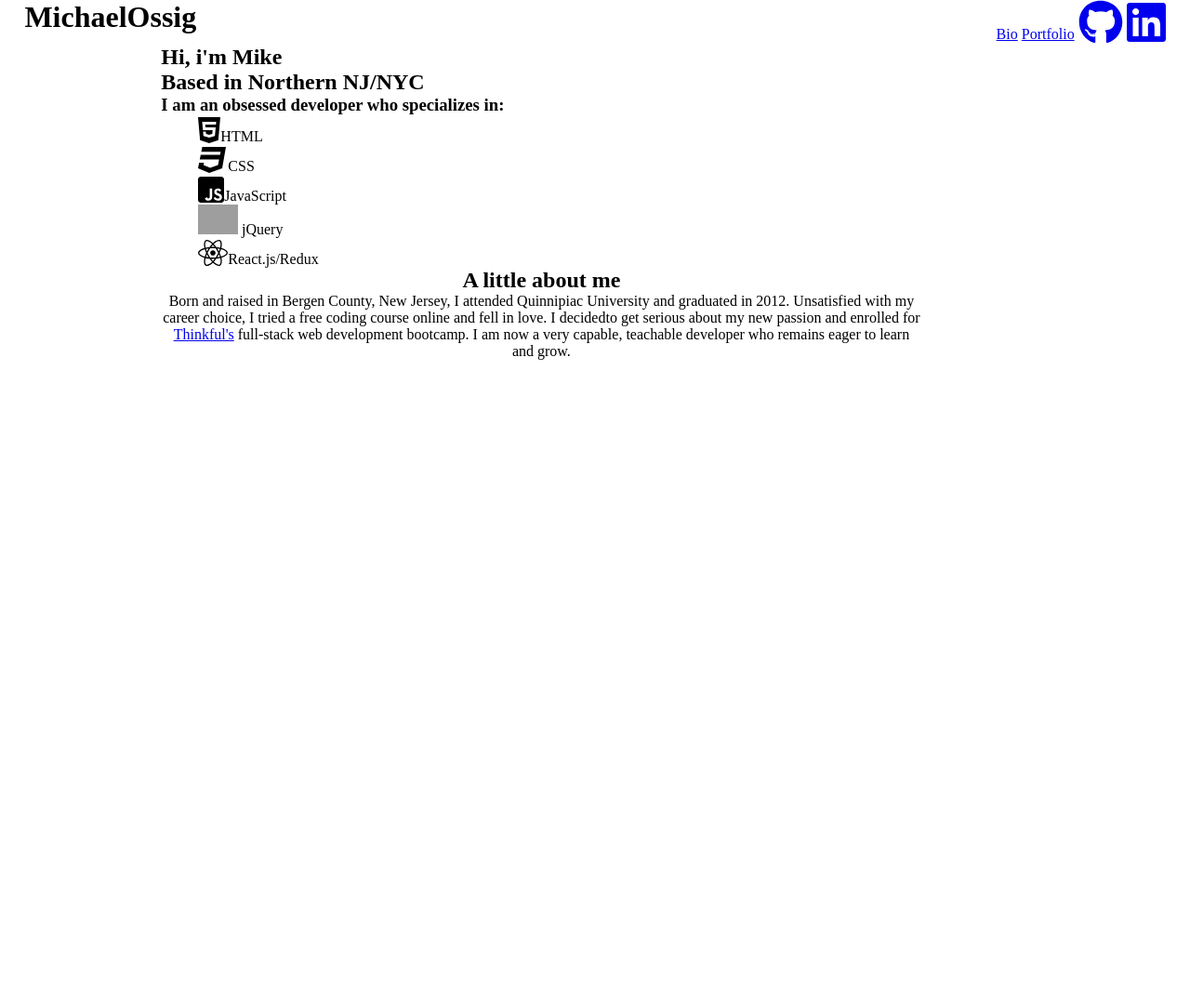
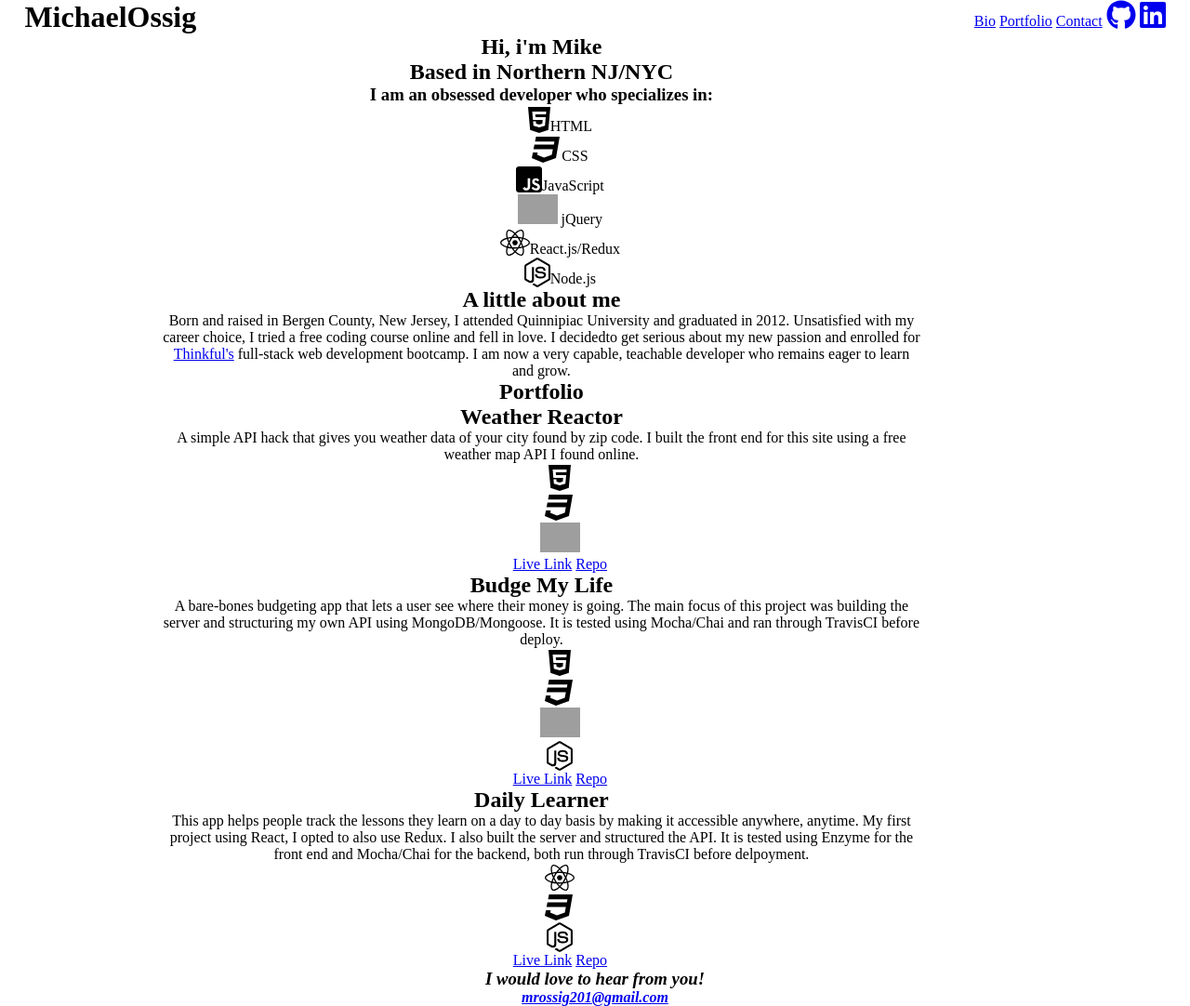
Before and after one commit to ossiggy/portfolio, a plain HTML site: page index.html in a window 1280 px wide. Shown: the whole page at 93% size. Before the commit the page ends 800 px from the top, so only its background shows below. Drawn offline with Linux system fonts and the light colour scheme; grey boxes are pictures that could not be loaded.

Commit message:
added contact section, wireframe complete

```diff
--- a/css/main.css
+++ b/css/main.css
@@ -3,7 +3,7 @@
   margin: 0;
 }
 
-#bio{
+#intro, #bio, #portfolio, #contact{
   text-align: center;
 }
 
@@ -14,3 +14,7 @@ li{
 #jquery{
   height: 32px;
 }
+
+.jquery-tech{
+  height: 32px;
+}
--- a/index.html
+++ b/index.html
@@ -18,8 +18,9 @@
       <nav class="nav-bar col-6">
         <a href="#bio">Bio</a>
         <a href="#portfolio">Portfolio</a>
-        <a target="_blank" href="https://github.com/ossiggy"><i class="fab fa-github fa-3x"></i></a>
-        <a target="_blank" href="https://linkedin.com/in/michael-ossig"><i class="fab fa-linkedin fa-3x"></i></a>
+        <a href="#contact">Contact</a>
+        <a target="_blank" href="https://github.com/ossiggy"><i class="fab fa-github fa-2x"></i></a>
+        <a target="_blank" href="https://linkedin.com/in/michael-ossig"><i class="fab fa-linkedin fa-2x"></i></a>
       </nav>
     </header>
 
@@ -33,6 +34,7 @@
         <li><i class="fab fa-js-square fa-2x"></i>JavaScript</li>
         <li> <img id="jquery" src="http://pluspng.com/img-png/jquery-logo-png-jquery-320.png" alt="jquery"> jQuery</li>
         <li><i class="fab fa-react fa-2x"></i>React.js/Redux</li>
+        <li><i class="fab fa-node-js fa-2x"></i>Node.js</li>
       </ul>
     </section>
 
@@ -47,8 +49,65 @@
     </section>
 
     <section id="portfolio" class="col-8 offset-2">
+      <h1>Portfolio</h1>
 
+      <div id="weather-reactor">
+        <h2>Weather Reactor</h2>
+        <p>A simple API hack that gives you weather data of your city found by zip code.
+          I built the front end for this site using a free weather map API I found online.</p>
+        <div class="tech-container">
+          <ul>
+            <li><i class="fab fa-html5 fa-2x"></i></li>
+            <li><i class="fab fa-css3 fa-2x"></i></li>
+            <li><img class="jquery-tech" src="http://pluspng.com/img-png/jquery-logo-png-jquery-320.png" alt="jquery"></li>
+            <a href="https://ossiggy.github.io/weather-reactor/">Live Link</a>
+            <a href="https://github.com/ossiggy/weather-reactor">Repo</a>
+          </ul>
+        </div>
+      </div>
+
+      <div id="budge-my-life">
+        <h2>Budge My Life</h2>
+        <p>A bare-bones budgeting app that lets a user see where their money is going.
+          The main focus of this project was building the server and structuring my own API using MongoDB/Mongoose.
+          It is tested using Mocha/Chai and ran through TravisCI before deploy.
+        </p>
+        <div class="tech-container">
+            <ul>
+              <li><i class="fab fa-html5 fa-2x"></i></li>
+              <li><i class="fab fa-css3 fa-2x"></i></li>
+              <li><img class="jquery-tech" src="http://pluspng.com/img-png/jquery-logo-png-jquery-320.png" alt="jquery"></li>
+              <li><i class="fab fa-node-js fa-2x"></i></li>
+              <li></li>
+              <a href="https://budge-my-life.herokuapp.com">Live Link</a>
+              <a href="https://github.com/ossiggy/budge-my-life">Repo</a>
+            </ul>
+          </div>
+      </div>
+
+      <div id="daily-learner">
+        <h2>Daily Learner</h2>
+        <p>This app helps people track the lessons they learn on a day to day basis by making it accessible anywhere, anytime.
+          My first project using React, I opted to also use Redux. I also built the server and structured the API. It is tested using Enzyme
+          for the front end and Mocha/Chai for the backend, both run through TravisCI before delpoyment.
+        </p>
+      </div>
+      <div class="tech-container">
+          <ul>
+            <li><i class="fab fa-react fa-2x"></i></li>
+            <li><i class="fab fa-css3 fa-2x"></i></li>
+            <li><i class="fab fa-node-js fa-2x"></i></li>
+            <li></li>
+            <a href="https://budge-my-life.herokuapp.com">Live Link</a>
+            <a href="https://github.com/ossiggy/budge-my-life">Repo</a>
+          </ul>
+        </div>
     </section>
+
+    <address id="contact" class="col-12">
+      <h3>I would love to hear from you!</h3>
+      <h4><a href="mailto:mrossig201@gmail.com">mrossig201@gmail.com</a></h4>
+    </address>
 
   </body>
 </html>
```
